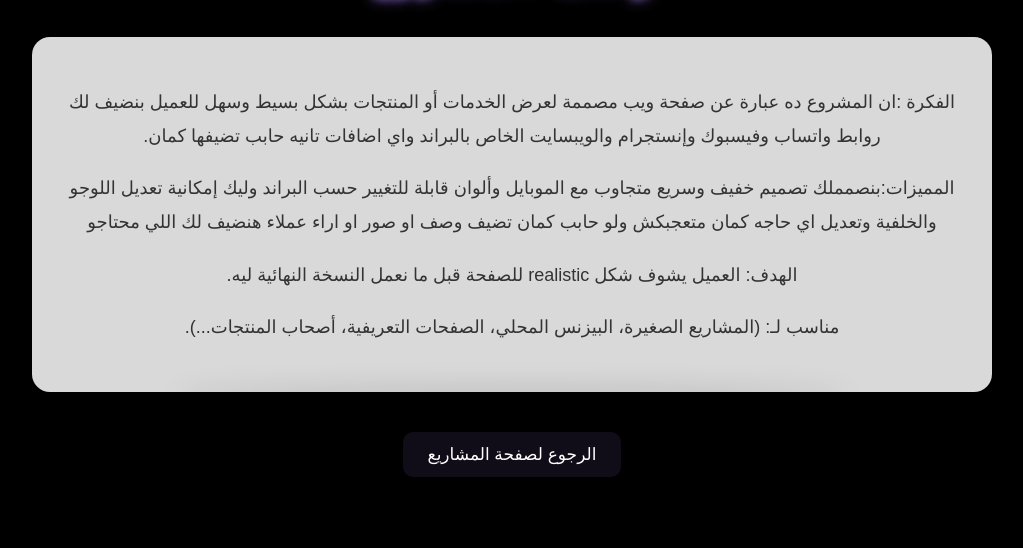
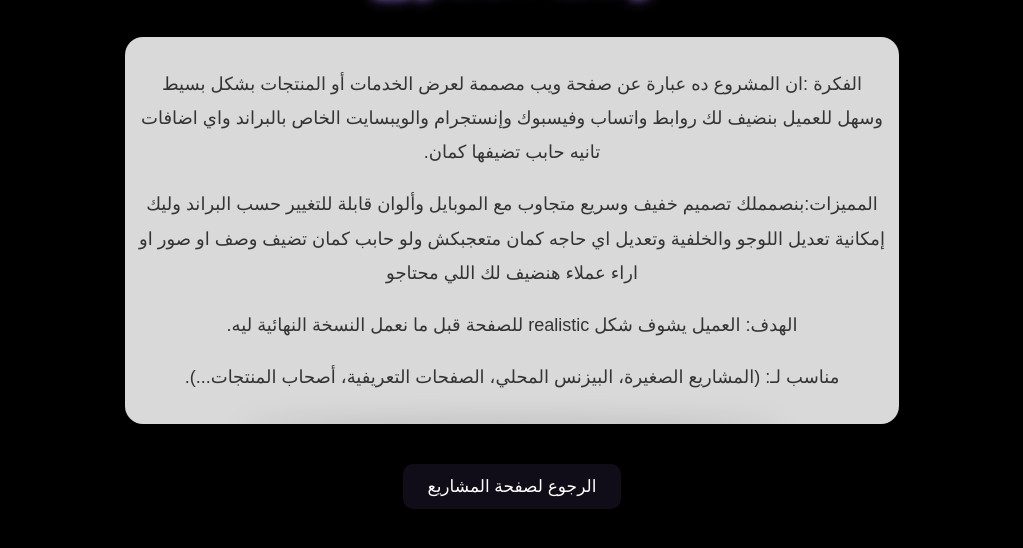
Before and after one commit to ase0099876-ship-it/description, a plain HTML site: page index.html in a window 1280 px wide. Shown: the part 76-624 px from the top of the page, without its empty margins (128-1151 px from the left). Drawn offline with Linux system fonts and the light colour scheme.

Commit message:
Update index.html
new

```diff
--- a/index.html
+++ b/index.html
@@ -16,10 +16,10 @@
         }
 
         .container {
-            max-width: 900px;
+            max-width: 750px;
             margin: 40px auto;
             background: rgba(255, 255, 255, 0.85);
-            padding: 30px;
+            padding: 12px;
             border-radius: 18px;
             backdrop-filter: blur(10px);
             box-shadow: 0 10px 30px rgba(0, 0, 0, 0.15);
```
